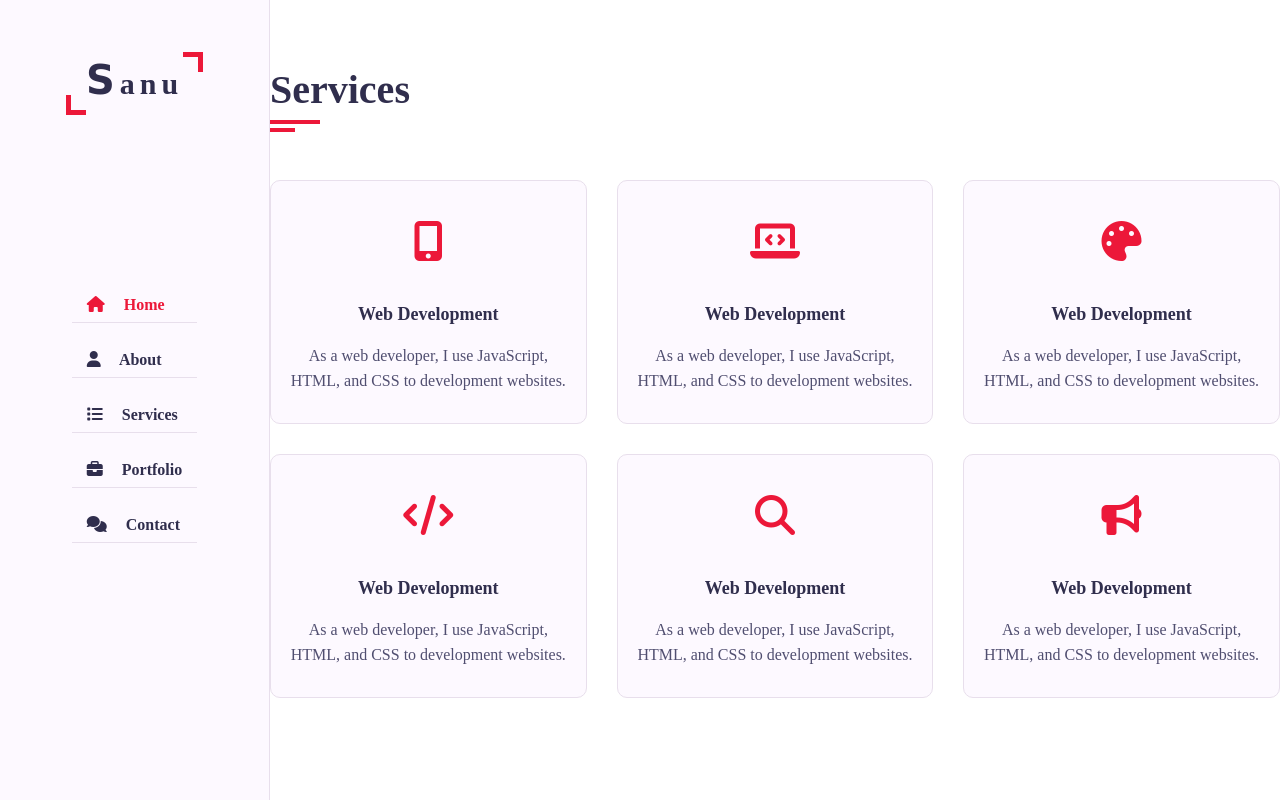
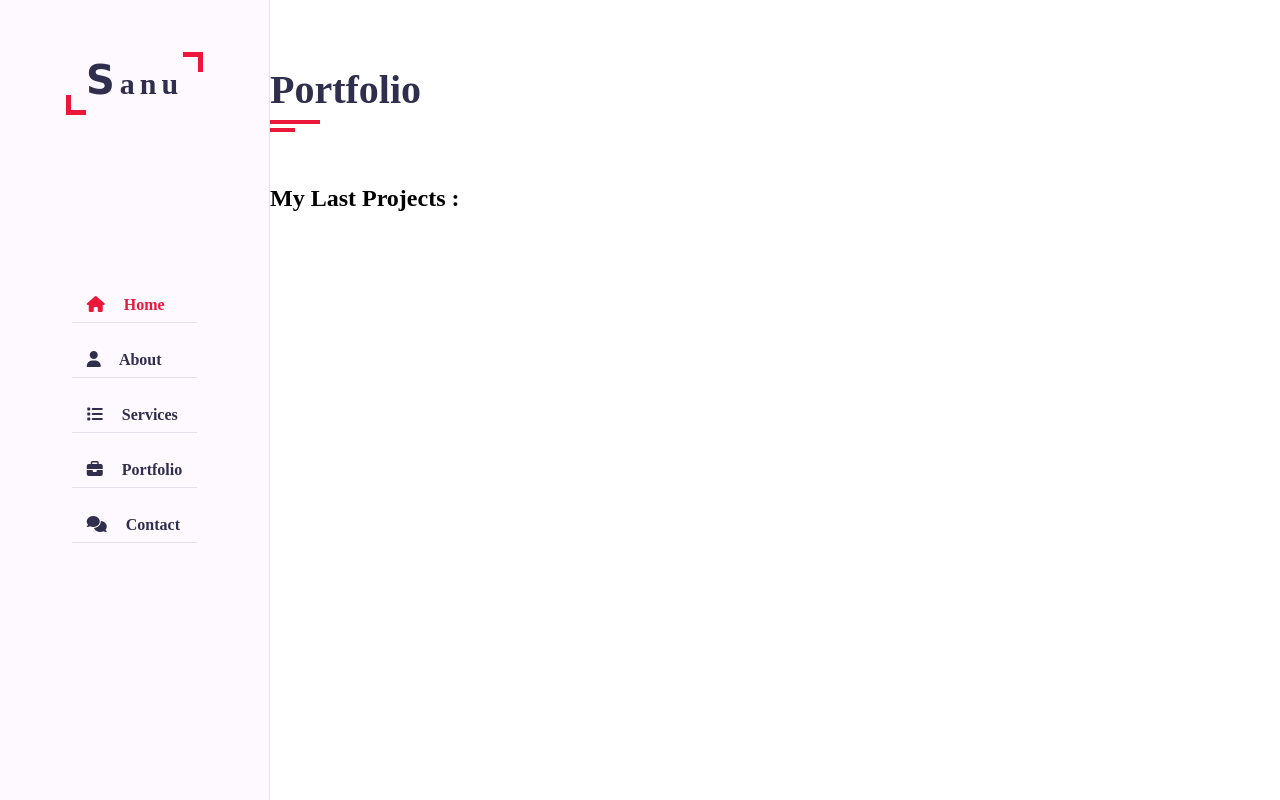
Before and after one commit to sandeeparavindi/My-Profile, a plain HTML site: page Index.html in a window 1280 px wide. Drawn offline with Linux system fonts and the light colour scheme; a web font is replaced by a local one.

Commit message:
portfolio heading design

```diff
--- a/Index.html
+++ b/Index.html
@@ -216,7 +216,7 @@
             </div>
         </section>
          <!-- service section -->
-        <section class="service section">
+        <section class="service section hidden">
             <div class="container">
                 <div class="row">
                     <div class="section-tittle padd-15">
@@ -287,6 +287,21 @@
                 </div>
             </div>
         </section>
+        <!-- portfolliyo section -->
+        <section class="portfolio section">
+            <div class="container">
+                <div class="row">
+                    <div class="section-tittle padd-15">
+                        <h2>Portfolio</h2>
+                    </div>
+                </div>
+            <div class="row">
+                <div class="portfolio-heading padd-15">
+                    <h2>My Last Projects :</h2>
+                </div>
+            </div>
+            </div>
+        </section>
         </div>
     </div>
     <script src="/js/Script.js"></script>
```
